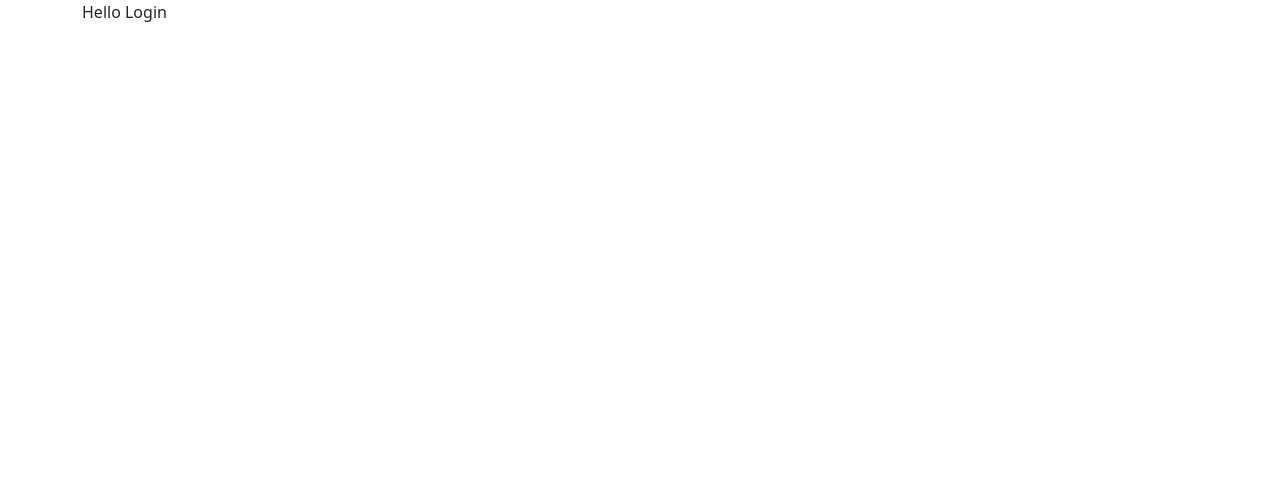
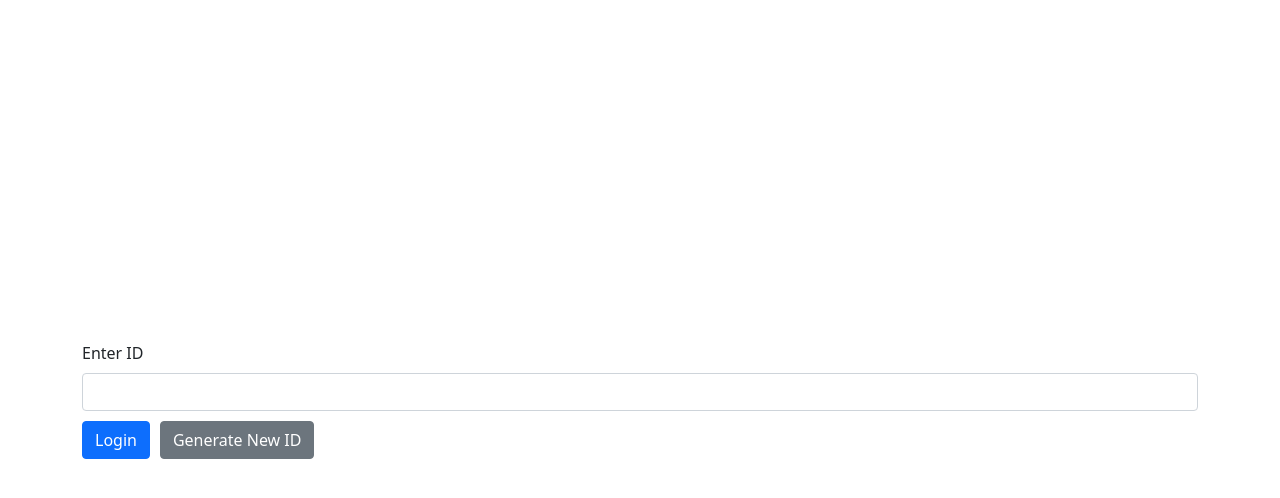
Before and after one commit to drew199321/UnreliableNarratorV3, a React (Create React App) app in the folder client/: page / in a window 1280 px wide. Shown: the top 498 px of the page. Built offline with nearby package versions, Linux system fonts and the light colour scheme.

Commit message:
print ID to top of Login page

```diff
--- a/client/src/components/App.js
+++ b/client/src/components/App.js
@@ -1,9 +1,13 @@
-import React from 'react'
+import React, { useState } from 'react'
 import Login from './Login';
 
 function App() {
+  const[id, setId] = useState()
   return (
-  <Login />
+    <>
+      {id}
+      <Login onIdSubmit = {setId}/>
+    </>
   );
 }
 
--- a/client/src/components/Login.js
+++ b/client/src/components/Login.js
@@ -1,10 +1,25 @@
-import React from 'react'
-import { Container } from 'react-bootstrap'
+import React, { useRef } from 'react'
+import { Container, Form, Button } from 'react-bootstrap'
 
-export default function Login() {
+export default function Login({ onIdSubmit }) {
+    const idRef = useRef()
+
+    function handleSubmit(e){
+        e.preventDefault()
+
+        onIdSubmit(idRef.current.value)
+    }
+
   return (
-    <Container>
-        Hello Login
+    <Container className = "align-items-center d-flex" style = {{ height: '100vh' }}>
+        <Form onSubmit = {handleSubmit} className = "w-100">
+            <Form.Group>
+                <Form.Label>Enter ID</Form.Label>
+                <Form.Control type="text" ref={idRef} required></Form.Control>
+            </Form.Group>
+            <Button type="submit" style = {{marginTop: '10px', marginRight: '10px'}}>Login</Button>
+            <Button variant="secondary" style = {{marginTop: '10px', marginRight: '10px'}}>Generate New ID</Button>
+        </Form>
     </Container>
   )
 }
```
